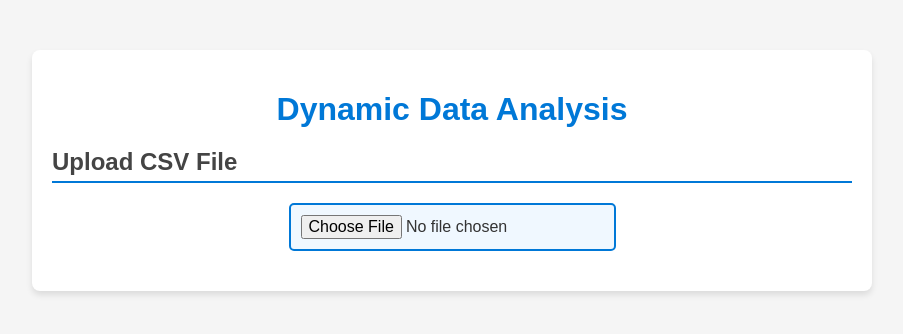
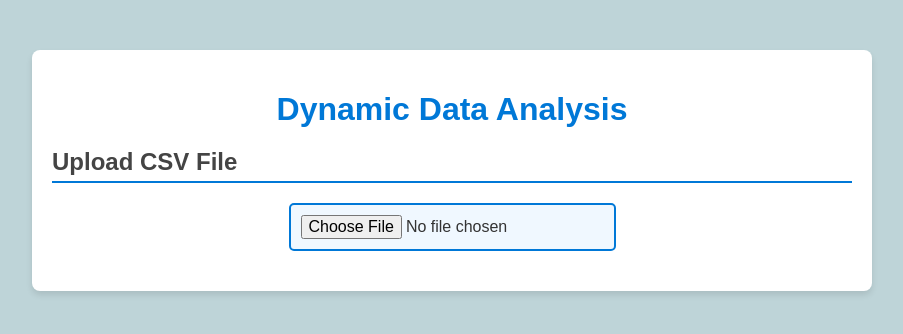
Before and after one commit to Argon07/BigDataProject, a React (Create React App) app in the folder walmart-sales-analysis/: page / in a window 1280 px wide. Shown: the top 334 px of the page, without its empty margins (188-1091 px from the left). Built offline with nearby package versions, Linux system fonts and the light colour scheme.

Commit message:
Stylings modified

```diff
--- a/walmart-sales-analysis/src/App.css
+++ b/walmart-sales-analysis/src/App.css
@@ -3,7 +3,7 @@ body {
   font-family: 'Arial', sans-serif;
   margin: 0;
   padding: 0;
-  background-color: #f5f5f5;
+  background-color: #bed4d8;
   color: #333;
 }
 
```
